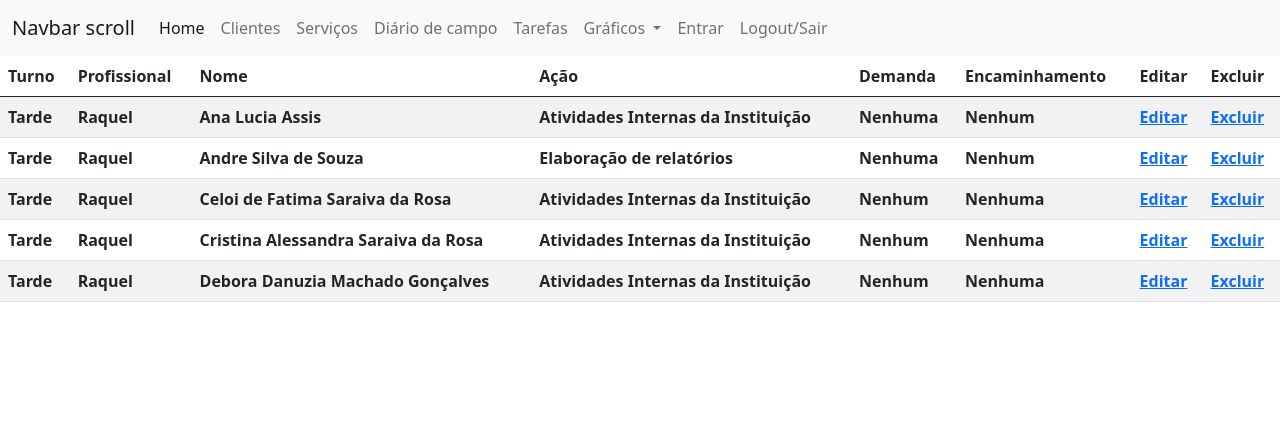
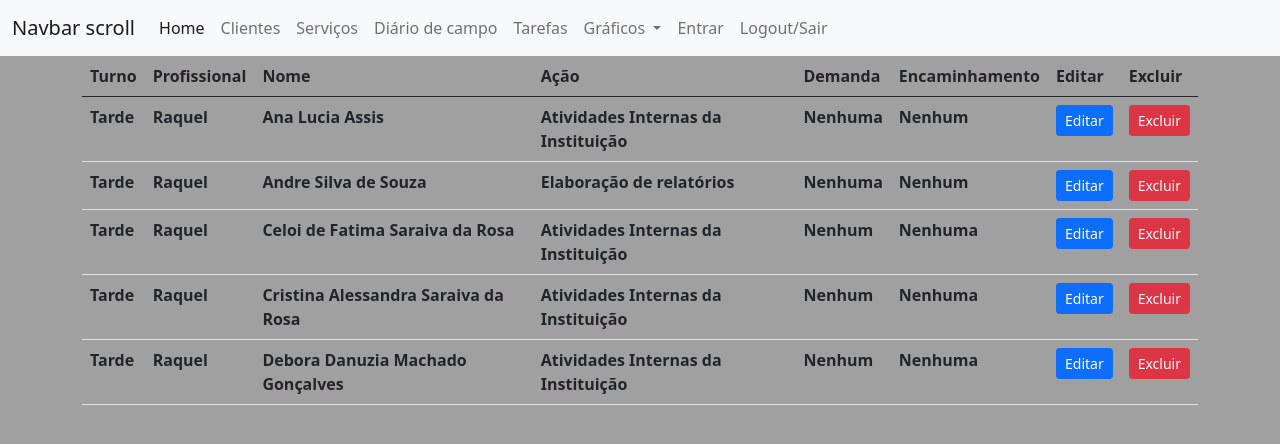
Before and after one commit to jgjefersonluis/pdmytest1, a Django app: page /servicos/ in a window 1280 px wide. Shown: the top 444 px of the page. Run offline with Django 3.2, Linux system fonts and the light colour scheme; data comes from the database, SQL or seed files in the repository; both versions use the stored data as it was after the commit; lists and menus that the app fills with data are empty; parts of the project's set-up code (start-up, migrations or seed data) failed here and were passed over.

Commit message:
projeto finalizado

```diff
--- /dev/null
+++ b/core/static/css/estilos.css
@@ -0,0 +1,9 @@
+body{
+background-color: #a0a0a0;
+color: #ffffff;
+}
+
+a {
+text-decoration: none;
+color: #13520E;
+}
--- a/core/templates/base.html
+++ b/core/templates/base.html
@@ -9,7 +9,7 @@
 
     <!-- Bootstrap CSS -->
     <link href="https://cdn.jsdelivr.net/npm/bootstrap@5.0.2/dist/css/bootstrap.min.css" rel="stylesheet" integrity="sha384-EVSTQN3/azprG1Anm3QDgpJLIm9Nao0Yz1ztcQTwFspd3yD65VohhpuuCOmLASjC" crossorigin="anonymous">
-
+    <link rel="stylesheet" href="{% static 'css/estilos.css' %}">
     <title>Projeto Django Test1</title>
   </head>
   <body>
--- /dev/null
+++ b/core/templates/error404.html
@@ -0,0 +1 @@
+  <h1>Página não encontrada</h1>
--- /dev/null
+++ b/core/templates/error500.html
@@ -0,0 +1,2 @@
+    <h1>Erro no processamento</h1>
+    <h2>Erro 500</h2>
--- a/pdmytest1/urls.py
+++ b/pdmytest1/urls.py
@@ -1,8 +1,14 @@
 from django.contrib import admin
 from django.urls import path, include
+from django.conf.urls import handler404, handler500
+from core import views
+
 
 urlpatterns = [
     path('admin/', admin.site.urls),
     path('', include('core.urls')),
     path('', include('servicos.urls')),
 ]
+
+handler404 = views.error404
+handler404 = views.error500
--- a/requirements.txt
+++ b/requirements.txt
@@ -1,4 +1,7 @@
 asgiref==3.4.0
 Django==3.2.4
+django-gunicorn==0.1.1
+gunicorn==20.1.0
 pytz==2021.1
 sqlparse==0.4.1
+whitenoise==5.2.0
--- a/servicos/templates/servicos.html
+++ b/servicos/templates/servicos.html
@@ -3,7 +3,8 @@
 
 {% block content %}
 
-<table class="table table-striped">
+<div class="container">
+<table class="table table-hover">
     <thead>
     <tr>
 
@@ -16,6 +17,7 @@
         <th scope="col">Editar</th>
         <th scope="col">Excluir</th>
 
+
     </tr>
     </thead>
     <tbody>
@@ -27,11 +29,11 @@
         <th>{{ servico.acao }}</th>
         <th>{{ servico.demanda }}</th>
         <th>{{ servico.encaminhamento }}</th>
-        <th><a href="#">Editar</a></th>
-        <th><a href="#">Excluir</a></th>
+        <th><a href="#"> <button type="button" class="btn btn-primary btn-sm">Editar</button></a></th>
+        <th><a href="#"> <button type="button" class="btn btn-danger btn-sm">Excluir</button></a></th>
     </tr>
     {% endfor %}
     </tbody>
 </table>
-
+</div>
 {% endblock content %}
```
Also changed, not shown: core/views.py (+10 -0 lines), pdmytest1/settings.py (+8 -3 lines), db.sqlite3, 3 other files.
